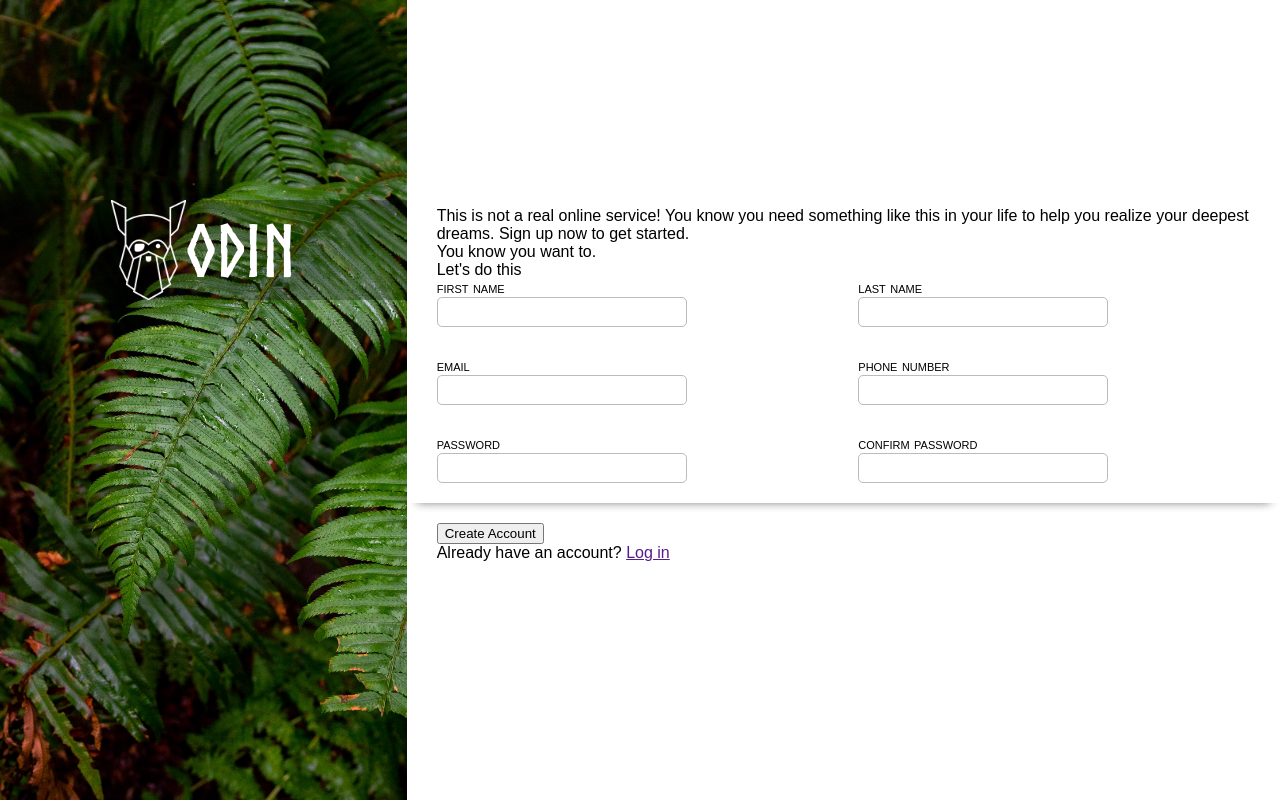
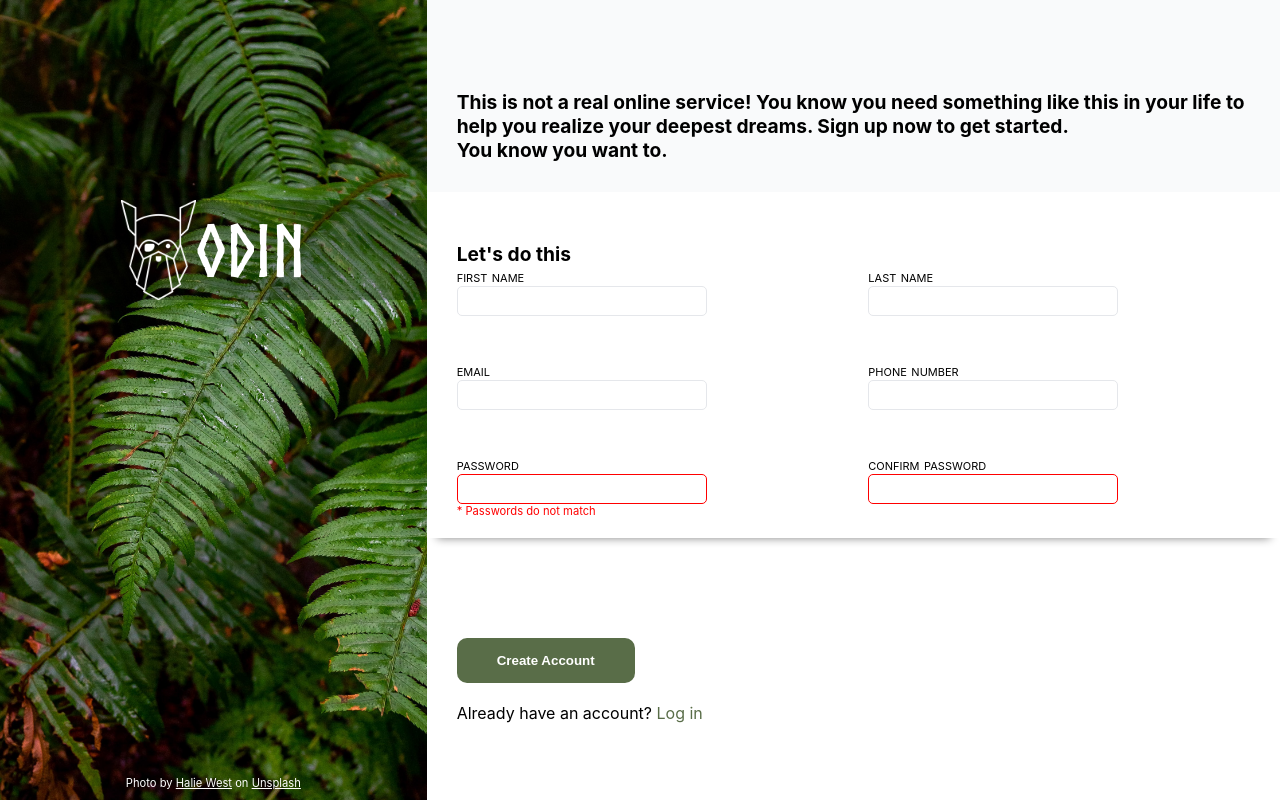
Before and after one commit to arjovr/signupform, a plain HTML site: page index.html in a window 1280 px wide. Drawn offline with Linux system fonts and the light colour scheme.

Commit message:
exercise completed

```diff
--- a/index.html
+++ b/index.html
@@ -1,5 +1,6 @@
 <!DOCTYPE html>
 <html lang="en">
+
 <head>
     <meta charset="UTF-8">
     <meta http-equiv="X-UA-Compatible" content="IE=edge">
@@ -8,15 +9,22 @@
     <link rel="stylesheet" href="style.css">
     <script src="index.js" defer></script>
 </head>
+
 <body>
     <aside>
         <div class="odin-logo">
             <img src="imgs/odin-lined.png" alt="odin's logo">
             <span class="odin-name">ODIN</span>
         </div>
+        <div class="credits">
+            Photo by <a
+                href="https://unsplash.com/@haliewestphoto?utm_source=unsplash&utm_medium=referral&utm_content=creditCopyText">Halie
+                West</a> on <a
+                href="https://unsplash.com/?utm_source=unsplash&utm_medium=referral&utm_content=creditCopyText">Unsplash</a>
+        </div>
     </aside>
     <main>
-        <div class="form-container">
+        <div class="description-container">
             <p>
                 This is not a real online service! You know you need
                 something like this in your life to help you realize
@@ -26,7 +34,8 @@
             <p>
                 You know you want to.
             </p>
-            <div>
+        </div>
+        <div class="form-container">
             <p>Let's do this</p>
             <form>
                 <div class="input">
@@ -47,14 +56,14 @@
                 </div>
                 <div class="input">
                     <label for="password">password</label>
-                        <input type="paswword" id="password">
+                    <input type="password" class="password-error" id="password">
+                    <div class="error_message">* Passwords do not match</div>
                 </div>
                 <div class="input">
                     <label for="confirm_password">confirm password</label>
-                        <input type="password" id="confirm_password">
+                    <input type="password" class="password-error" id="confirm_password">
                 </div>
             </form>
-            </div>
             <hr>
         </div>
         <div class="button-container">
@@ -64,4 +73,5 @@
 
     </main>
 </body>
+
 </html>
--- a/style.css
+++ b/style.css
@@ -1,7 +1,7 @@
 html {
     box-sizing: border-box;
     font-size: 16px;
-    font-family: Arial, Helvetica, sans-serif;
+    font-family: -apple-system, BlinkMacSystemFont, 'Segoe UI', Roboto, Oxygen, Ubuntu, Cantarell, 'Open Sans', 'Helvetica Neue', sans-serif;
 }
 
 *, *:before, *:after {
@@ -32,17 +32,35 @@ aside {
     flex: 1;
     background-image: url('imgs/halie-west-25xggax4bSA-unsplash.jpg');
     background-size: cover;
+    display: flex;
+    flex-direction: column;
+    justify-content: space-between;
+}
+
+aside .credits {
+    color: white;
+    text-align: center;
+    margin-bottom: 10px;
+    font-size: 0.7rem;
+}
+
+aside a:link, aside a:visited {
+    color: white;
 }
 
 main {
     flex: 2;
     display: flex;
     flex-direction: column;
-    margin: 30px;
+    gap: 20px;
+}
+
+main > div {
+    padding: 30px;
 }
 
 main .form-container {
-    flex: 2;
+    flex: 1;
     display: flex;
     justify-content: end;
     flex-direction: column;
@@ -95,7 +113,7 @@ input {
     height: 30px;
     width: 250px;
     border-radius: 5px;
-    border: 1px solid #bbb;
+    border: 1px solid #E5E7EB;
 }
 
 input:focus-visible {
@@ -119,3 +137,53 @@ hr {
     margin: -50px auto 20px;
     margin-left: -30px;
 }
+
+.button-container button {
+    background-color: #596D48;
+    color: white;
+    border: 0px;
+    border-radius: 10px;
+    padding: 15px;
+    padding-left: 40px;
+    padding-right: 40px;
+    font-weight: bold;
+    margin-bottom: 20px;
+    cursor: pointer;
+}
+
+
+
+main .description-container {
+    flex: 1;
+    display: flex;
+    justify-content: end;
+    flex-direction: column;
+    background-color: #F9FAFB;
+}
+.form-container > p, .description-container > p {
+    font-weight: bold;
+    font-size: 1.2rem;
+}
+
+.button-container  a:link {
+    text-decoration: none;
+    color: #596D48;
+}
+
+.button-container a:visited {
+    text-decoration: none;
+    color: #596D48;
+}
+
+input:invalid {
+    border: 1px solid red;
+}
+
+input.password-error {
+    border: 1px solid red;
+}
+
+.error_message {
+    color: red;
+    font-size: 0.7rem;
+}
```
Lines whose indentation alone changed are shown as unchanged.
